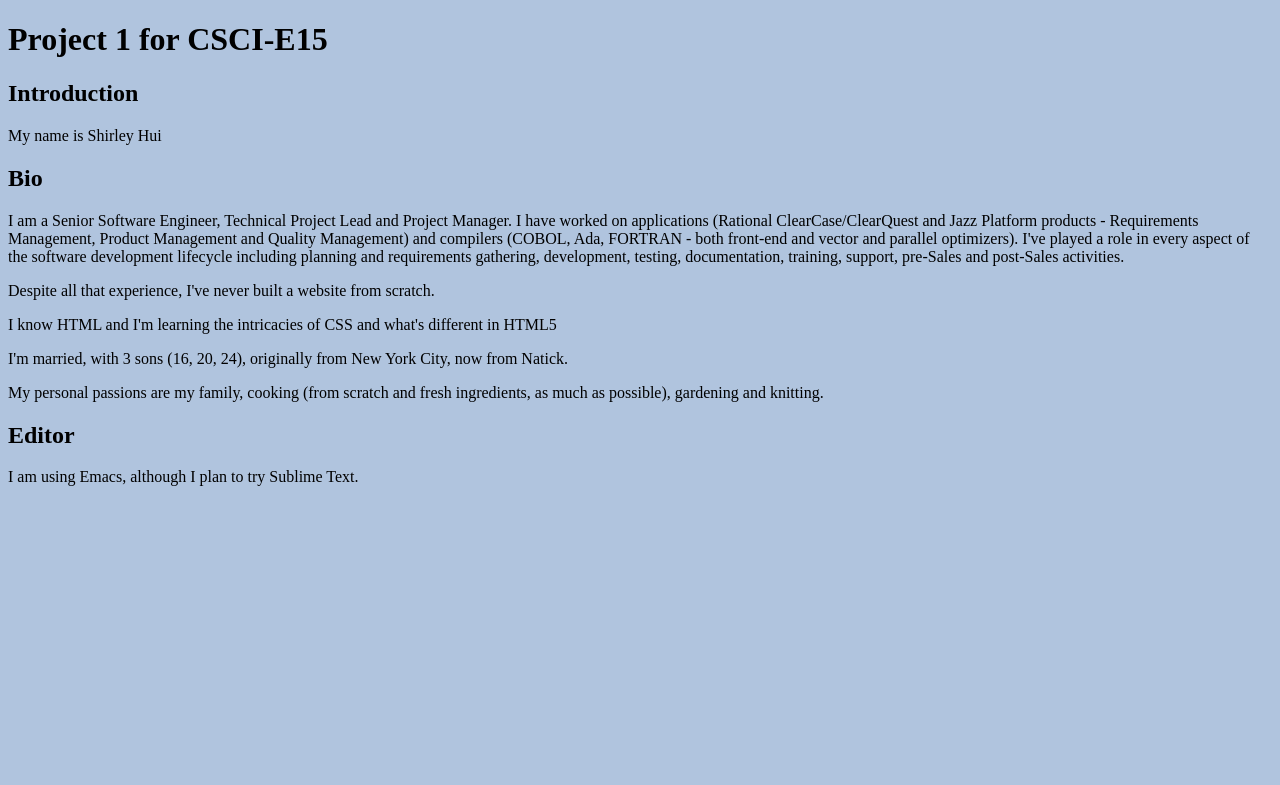
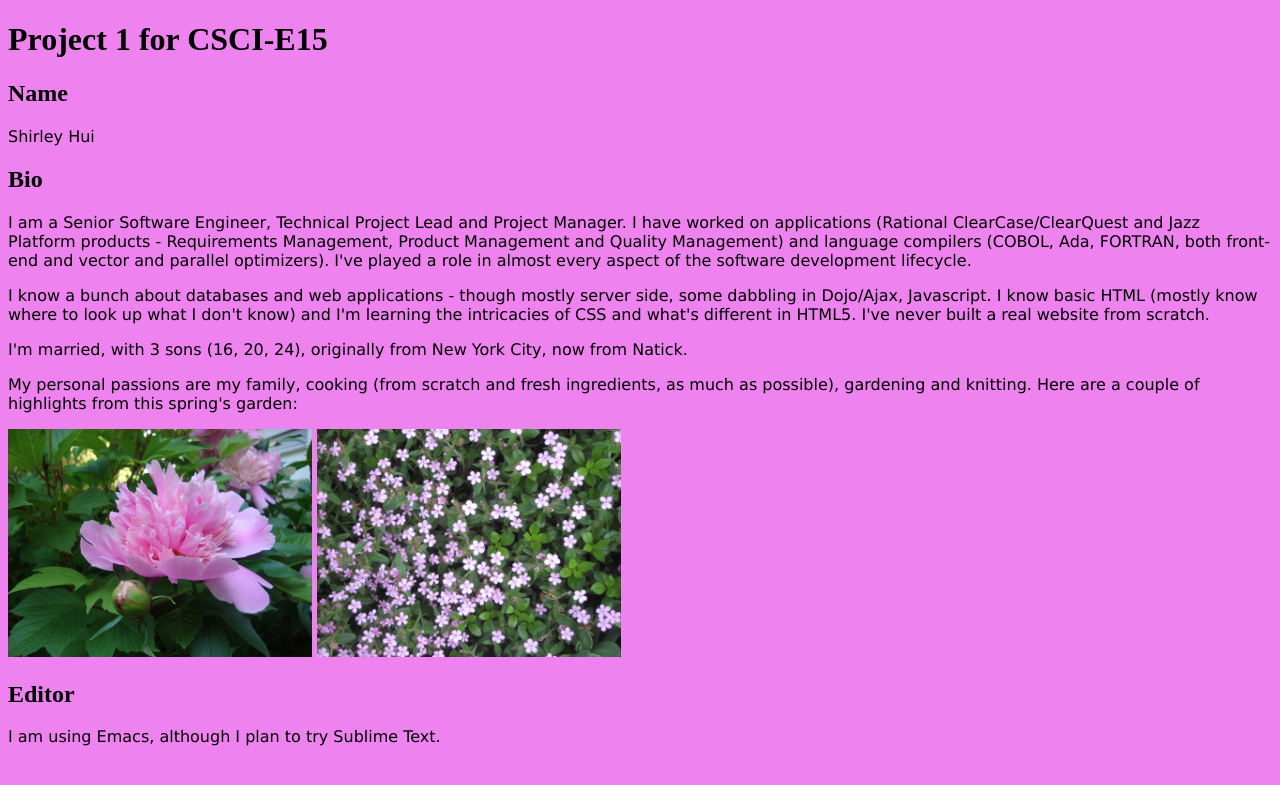
Before and after one commit to shuiallen/p1.nanners.biz, a PHP site: page / in a window 1280 px wide. Shown: the top 785 px of the page. Run offline with PHP 8.4, Linux system fonts and the light colour scheme.

Commit message:
Add changes to the page

```diff
--- a/index.php
+++ b/index.php
@@ -12,28 +12,26 @@
 
 <body>
 <h1><b>Project 1 for CSCI-E15</b></h1>
-<h2>Introduction</h2>
-<p>My name is Shirley Hui</p>
+<h2>Name</h2>
+<p>Shirley Hui</p>
 <h2>Bio</h2>
 
 <p>
 I am a Senior Software Engineer, Technical Project Lead and Project Manager.
 
-I have worked on applications (Rational ClearCase/ClearQuest and Jazz Platform products - Requirements Management, Product Management and Quality Management) and compilers (COBOL, Ada, FORTRAN - both front-end and vector and parallel optimizers).
+I have worked on applications (Rational ClearCase/ClearQuest and Jazz Platform products - Requirements Management, Product Management and Quality Management) and language compilers (COBOL, Ada, FORTRAN, both front-end and vector and parallel optimizers). I've played a role in almost every aspect of the software development lifecycle.
+</p>
 
-I've played a role in every aspect of the software development lifecycle including planning and requirements gathering, development, testing, documentation, training, support, pre-Sales and post-Sales activities.
-</p>
-<p>
-Despite all that experience, I've never built a website from scratch.
-
-</p>
-<p>  I know HTML and I'm learning the intricacies of CSS and what's different in HTML5
+<p>I know a bunch about databases and web applications - though mostly server side, some dabbling in Dojo/Ajax, Javascript. I know basic HTML (mostly know where to look up what I don't know) and I'm learning the intricacies of CSS and what's different in HTML5.  I've never built a real website from scratch.
 </p>
 <p>
 I'm married, with 3 sons (16, 20, 24), originally from New York City, now from Natick.
 </p>
 <p>
-My personal passions are my family, cooking (from scratch and fresh ingredients, as much as possible), gardening and knitting.
+My personal passions are my family, cooking (from scratch and fresh ingredients, as much as possible), gardening and knitting. Here are a couple of highlights from this spring's garden:
+</p><p>
+<img src="pinkpeony.jpg" alt="Pink Peony" width="304" height="228">
+<img src="saponaria.jpg" alt="Saponaria" width="304" height="228">
 
 </p>
 
--- a/p1.css
+++ b/p1.css
@@ -1 +1,6 @@
-body {background-color:#b0c4de;}
+body {
+background-color:Violet;
+}
+p {
+font-family:"Lucida Sans Unicode", "Lucida Grande", sans-serif;
+}
```
